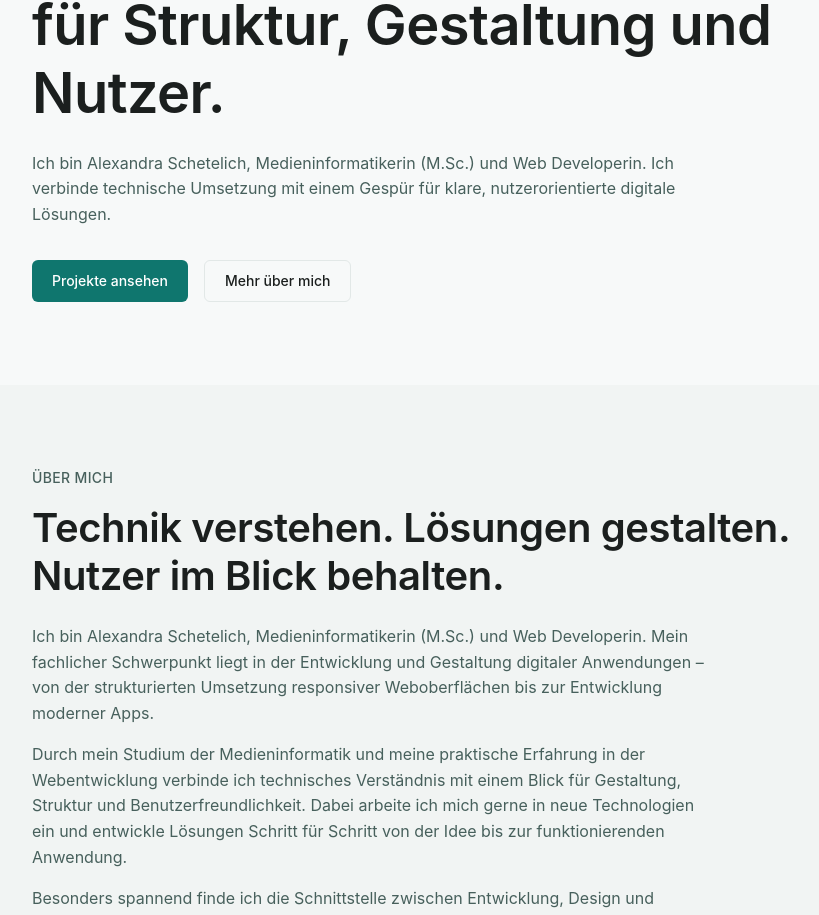
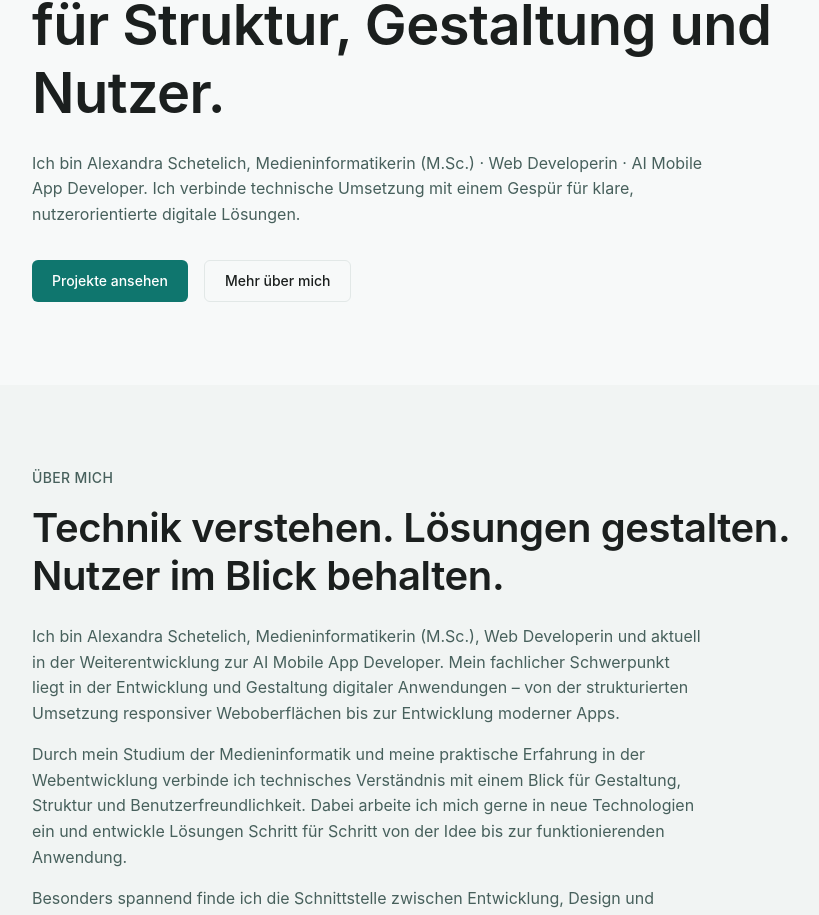
Before and after one commit to Alexandra-S-new/portfolio-alexandra-schetelich, a React (Vite) app: page / in a window 1280 px wide. Shown: the part 258-1173 px from the top of the page, without its empty margins (80-899 px from the left). Built offline with nearby package versions, Linux system fonts and the light colour scheme.

Commit message:
feat: update professional positioning

```diff
--- a/index.html
+++ b/index.html
@@ -4,15 +4,15 @@
     <meta charset="UTF-8" />
     <link rel="icon" type="image/svg+xml" href="/favicon.svg" />
     <meta name="viewport" content="width=device-width, initial-scale=1.0" />
-    <title>Alexandra Schetelich – Web Developerin</title>
+    <title>Alexandra Schetelich – Web Developerin & AI Mobile App Developer</title>
     <meta
       name="description"
-      content="Alexandra Schetelich – Medieninformatikerin (M.Sc.) und Web Developerin. Portfolio mit Projekten aus Webentwicklung, Flutter, React und KI-gestützter Entwicklung."
+      content="Alexandra Schetelich – Medieninformatikerin (M.Sc.), Web Developerin und AI Mobile App Developer. Portfolio mit Projekten aus Webentwicklung, Flutter, React und KI-gestützter Entwicklung."
     />
-    <meta property="og:title" content="Alexandra Schetelich – Web Developerin" />
+    <meta property="og:title" content="Alexandra Schetelich – Web Developerin & AI Mobile App Developer" />
     <meta
       property="og:description"
-      content="Alexandra Schetelich – Medieninformatikerin (M.Sc.) und Web Developerin. Portfolio mit Projekten aus Webentwicklung, Flutter, React und KI-gestützter Entwicklung."
+      content="Alexandra Schetelich – Medieninformatikerin (M.Sc.), Web Developerin und AI Mobile App Developer. Portfolio mit Projekten aus Webentwicklung, Flutter, React und KI-gestützter Entwicklung."
     />
     <meta property="og:type" content="website" />
   </head>
--- a/src/pages/Home.tsx
+++ b/src/pages/Home.tsx
@@ -46,9 +46,10 @@ export function Home() {
           </h1>
 
           <p className="mt-6 max-w-2xl text-text-muted">
-            Ich bin Alexandra Schetelich, Medieninformatikerin (M.Sc.) und Web
-            Developerin. Ich verbinde technische Umsetzung mit einem Gespür
-            für klare, nutzerorientierte digitale Lösungen.
+            Ich bin Alexandra Schetelich, Medieninformatikerin (M.Sc.) · Web
+            Developerin · AI Mobile App Developer. Ich verbinde technische
+            Umsetzung mit einem Gespür für klare, nutzerorientierte digitale
+            Lösungen.
           </p>
 
           <div className="mt-8 flex flex-wrap gap-4">
@@ -80,8 +81,9 @@ export function Home() {
 
           <div className="mt-6 max-w-2xl space-y-4 text-text-muted">
             <p>
-              Ich bin Alexandra Schetelich, Medieninformatikerin (M.Sc.) und
-              Web Developerin. Mein fachlicher Schwerpunkt liegt in der
+              Ich bin Alexandra Schetelich, Medieninformatikerin (M.Sc.), Web
+              Developerin und aktuell in der Weiterentwicklung zur AI Mobile
+              App Developer. Mein fachlicher Schwerpunkt liegt in der
               Entwicklung und Gestaltung digitaler Anwendungen – von der
               strukturierten Umsetzung responsiver Weboberflächen bis zur
               Entwicklung moderner Apps.
```
